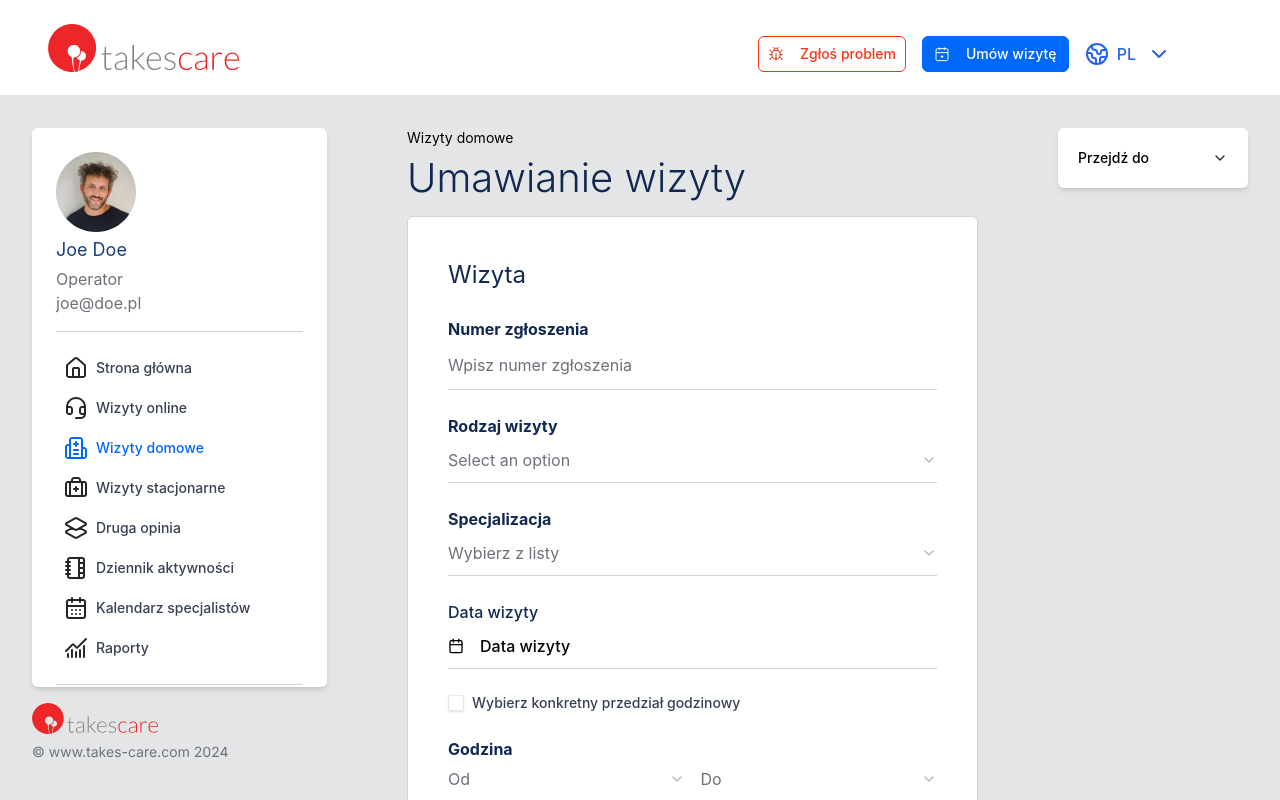
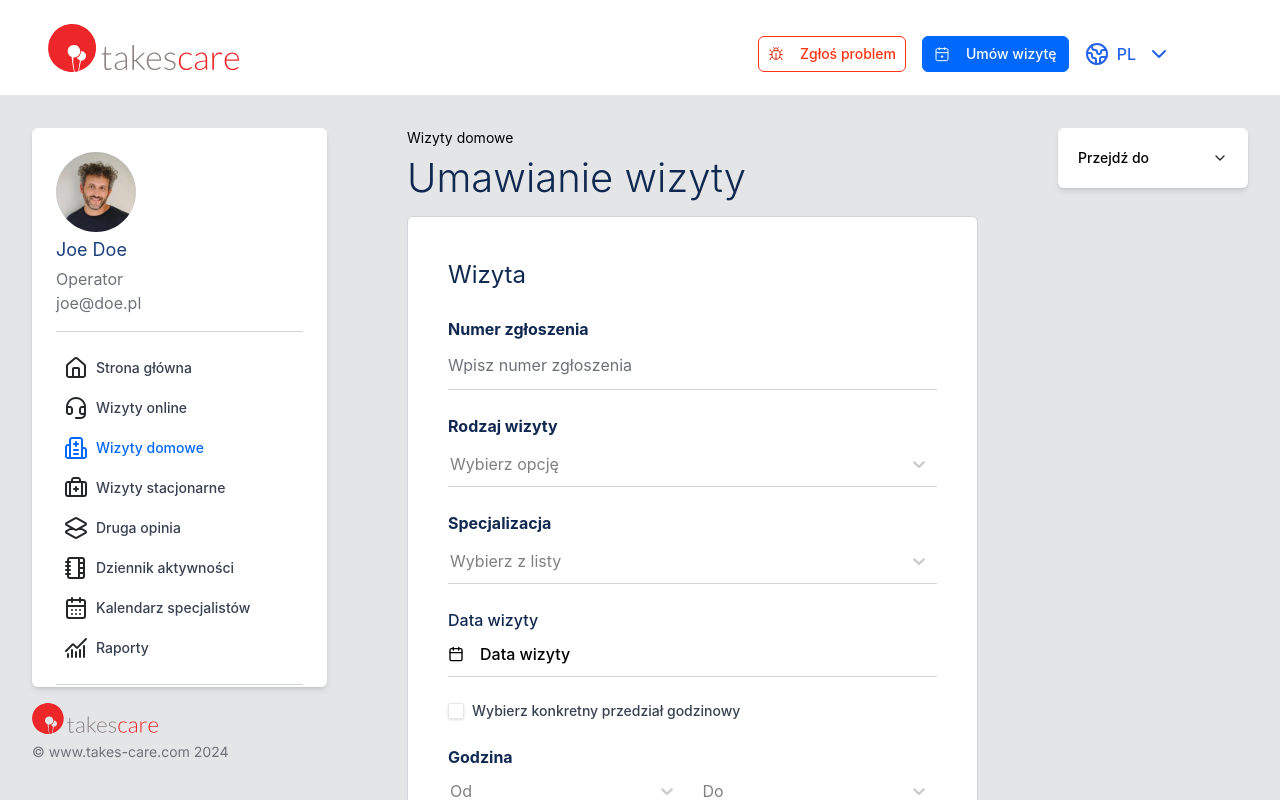
Before and after one commit to DominikaMazur99/TakeCareApp, a Next.js app: page /section/home in a window 1280 px wide. Built offline with nearby package versions, Linux system fonts and the light colour scheme.

Commit message:
select repair

```diff
--- a/src/app/customComponents/forms/HomeVisitForm.tsx
+++ b/src/app/customComponents/forms/HomeVisitForm.tsx
@@ -10,23 +10,46 @@ import PacientForm from "./formParts/PacientForm";
 
 interface FormData {
     numberOfIssue: string;
-    category: string;
-    lastName: string;
-    email: string;
+    visitType: string;
+    specialization: string;
+    visitDate: string;
+    age: string;
+    name: string;
+    surname: string;
+    document: string;
+    passport: string;
+    country: string;
+    street: string;
+    local: string;
+    difadress: boolean;
 }
 
 const HomeVisitForm: React.FC = () => {
     const methods = useForm<FormData>({
         defaultValues: {
             numberOfIssue: "",
-            category: "",
-            lastName: "",
-            email: "",
+            visitType: "Wizyta domowa",
+            specialization: "",
+            visitDate: "",
+            age: "",
+            name: "",
+            surname: "",
+            document: "",
+            passport: "PESEL",
+            country: "",
+            street: "",
+            local: "",
+            difadress: false,
         },
     });
 
     const onSubmit = (data: FormData) => {
-        console.log(data);
+        console.log("Submit data:", data);
+    };
+
+    const getAllValues = () => {
+        const allValues = methods.getValues(); // Pobieranie danych z obu formularzy
+        console.log("Wszystkie wartości formularza:", allValues);
     };
 
     return (
--- a/src/app/customComponents/forms/fields/MultiselectComponent.tsx
+++ b/src/app/customComponents/forms/fields/MultiselectComponent.tsx
@@ -53,16 +53,21 @@ const MultiSelectComponent: React.FC<MultiSelectProps> = ({
     };
 
     const customStyles = {
-        control: (provided: any) => ({
+        control: (provided: any, state: any) => ({
             ...provided,
             border: "none",
+            borderBottom: "1px solid #d1d5db",
+            borderRadius: "0",
+            backgroundColor: "transparent",
             boxShadow: "none",
-            backgroundColor: "transparent", // Light gray background
-            borderRadius: "0.375rem", // Rounded corners
-            padding: "0.25rem", // Padding inside the control
-            "&:hover": {
-                borderColor: "#93c5fd", // Blue on hover
-            },
+            padding: "0.25rem 0",
+            color: "#6b7280", // textHover color
+            ...(state.isFocused && {
+                borderBottom: "1px solid #2563eb",
+            }),
+        }),
+        indicatorSeparator: () => ({
+            display: "none",
         }),
         option: (provided: any, state: any) => ({
             ...provided,
@@ -111,7 +116,6 @@ const MultiSelectComponent: React.FC<MultiSelectProps> = ({
                 onChange={handleChange}
                 styles={customStyles} // Apply custom styles
             />
-            <div className=" h-px bg-gray-300"></div>
         </div>
     );
 };
--- /dev/null
+++ b/src/app/customComponents/forms/fields/RadioButtonsInOne.tsx
@@ -0,0 +1,82 @@
+"use client";
+
+import * as React from "react";
+import { useFormContext, Controller } from "react-hook-form";
+import { cn } from "@/lib/utils";
+
+interface RadioOption {
+    label: string;
+    value: string;
+}
+
+interface RadioGroupProps {
+    name: string;
+    label?: string;
+    options: RadioOption[];
+    className?: string;
+    rules?: object;
+}
+
+const RadioButtonsInOne: React.FC<RadioGroupProps> = ({
+    name,
+    label,
+    options,
+    className = "",
+    rules,
+}) => {
+    const { control } = useFormContext();
+
+    return (
+        <div className={`w-full ${className}`}>
+            {label && (
+                <label
+                    htmlFor={name}
+                    className="block text-base text-textLabel font-hight mb-2"
+                >
+                    {label}
+                </label>
+            )}
+            <Controller
+                name={name}
+                control={control}
+                rules={rules}
+                render={({ field }) => (
+                    <div className="flex w-full border border-[#C5D8F1] rounded-lg bg-[#E5F0FF] p-1">
+                        {options.map((option, index) => (
+                            <label
+                                key={option.value}
+                                className={cn(
+                                    "flex-1 cursor-pointer text-center text-sm font-medium py-2 border-[#C5D8F1] transition-all",
+                                    index === 0
+                                        ? "rounded-l-md" // Left rounded corner for the first button
+                                        : index === options.length - 1
+                                        ? "rounded-r-md" // Right rounded corner for the last button
+                                        : "", // No rounded corners for middle buttons
+                                    field.value === option.value
+                                        ? "bg-white text-[#09162A] shadow-md border"
+                                        : "bg-[#E5F0FF] text-[#242628]"
+                                )}
+                                style={{
+                                    margin: "0 2px", // Ensure spacing between the buttons
+                                }}
+                            >
+                                <input
+                                    type="radio"
+                                    value={option.value}
+                                    checked={field.value === option.value}
+                                    onChange={() =>
+                                        field.onChange(option.value)
+                                    }
+                                    className="hidden"
+                                />
+                                {option.label}
+                            </label>
+                        ))}
+                    </div>
+                )}
+            />
+        </div>
+    );
+};
+
+export default RadioButtonsInOne;
--- a/src/app/customComponents/forms/fields/SelectComponent.tsx
+++ b/src/app/customComponents/forms/fields/SelectComponent.tsx
@@ -1,34 +1,26 @@
 "use client";
 
 import React, { useEffect, useState } from "react";
-import { useFormContext, Controller } from "react-hook-form";
-import {
-    Select,
-    SelectTrigger,
-    SelectValue,
-    SelectContent,
-    SelectItem,
-} from "@/components/ui/select";
+import Select from "react-select";
+import { Controller, useFormContext } from "react-hook-form";
 
 interface SelectProps {
     id: string;
     name: string;
     label?: string;
     placeholder?: string;
+    fetchOptions: () => Promise<{ label: string; value: string | number }[]>;
     rules?: object;
-    className?: string;
-    fetchOptions: () => Promise<{ label: string; value: string | number }[]>;
-    defaultValue?: string | number;
+    defaultValue?: { label: string; value: string | number };
 }
 
 const SelectComponent: React.FC<SelectProps> = ({
     id,
     name,
     label,
-    placeholder = "Select an option",
+    placeholder = "Wybierz opcję",
+    fetchOptions,
     rules,
-    className = "",
-    fetchOptions,
     defaultValue,
 }) => {
     const { control } = useFormContext();
@@ -53,12 +45,48 @@ const SelectComponent: React.FC<SelectProps> = ({
         fetchData();
     }, [fetchOptions]);
 
+    const customStyles = {
+        control: (provided: any, state: any) => ({
+            ...provided,
+            border: "none",
+            borderBottom: "1px solid #d1d5db",
+            borderRadius: "0",
+            backgroundColor: "transparent",
+            boxShadow: "none",
+            padding: "0.25rem 0",
+            color: "#6b7280", // textHover color
+            ...(state.isFocused && {
+                borderBottom: "1px solid #2563eb",
+            }),
+        }),
+        valueContainer: (provided: any) => ({
+            ...provided,
+            padding: "0", // Usuń padding wewnętrzny
+        }),
+        singleValue: (provided: any) => ({
+            ...provided,
+            color: "#6b7280", // textHover color
+        }),
+        indicatorSeparator: () => ({
+            display: "none",
+        }),
+        option: (provided: any, state: any) => ({
+            ...provided,
+            backgroundColor: state.isFocused ? "#e0f2fe" : "white",
+            color: state.isSelected ? "white" : "#6b7280", // textHover color
+            "&:hover": {
+                backgroundColor: "#93c5fd",
+                color: "white",
+            },
+        }),
+    };
+
     return (
-        <div className={`flex flex-col gap-1 ${className} `} id={id}>
+        <div className="flex flex-col gap-1">
             {label && (
                 <label
                     htmlFor={name}
-                    className="text-base text-textLabel font-bold"
+                    className="text-base text-textLabel font-hight"
                 >
                     {label}
                 </label>
@@ -67,40 +95,31 @@ const SelectComponent: React.FC<SelectProps> = ({
                 name={name}
                 control={control}
                 rules={rules}
-                defaultValue={defaultValue || options[0]?.value || ""}
-                render={({ field }) => (
-                    <Select
-                        value={field.value}
-                        onValueChange={(value) => field.onChange(value)}
-                    >
-                        <SelectTrigger className="w-full">
-                            <SelectValue placeholder={placeholder} />
-                        </SelectTrigger>
-                        <SelectContent>
-                            {!loading && options.length === 0 && (
-                                <SelectItem value="no-options" disabled>
-                                    No options available
-                                </SelectItem>
+                defaultValue={defaultValue}
+                render={({ field, fieldState }) => (
+                    <div>
+                        <Select
+                            {...field}
+                            id={id}
+                            options={options}
+                            placeholder={placeholder}
+                            isLoading={loading}
+                            value={options.find(
+                                (option) => option.value === field.value
                             )}
-                            {loading ? (
-                                <SelectItem value="loading" disabled>
-                                    Loading...
-                                </SelectItem>
-                            ) : (
-                                options.map((option) => (
-                                    <SelectItem
-                                        key={option.value}
-                                        value={String(option.value)}
-                                    >
-                                        {option.label}
-                                    </SelectItem>
-                                ))
-                            )}
-                        </SelectContent>
-                    </Select>
+                            onChange={(selectedOption) =>
+                                field.onChange(selectedOption?.value)
+                            }
+                            styles={customStyles}
+                        />
+                        {fieldState.error && (
+                            <span className="text-sm text-red-500">
+                                {fieldState.error.message}
+                            </span>
+                        )}
+                    </div>
                 )}
             />
-            <div className="h-px bg-gray-300"></div>
         </div>
     );
 };
--- a/src/app/customComponents/forms/formParts/VisitForm.tsx
+++ b/src/app/customComponents/forms/formParts/VisitForm.tsx
@@ -48,7 +48,6 @@ const VisitForm: React.FC = () => {
                 label="Rodzaj wizyty"
                 rules={{ required: "Pole wymagane." }}
                 fetchOptions={fetchVisitsOptions}
-                defaultValue={"Wizyta domowa"}
             />
             <SelectComponent
                 id="specialization"
```
Also changed, not shown: src/app/customComponents/forms/formParts/PacientForm.tsx (+3 -7 lines).
